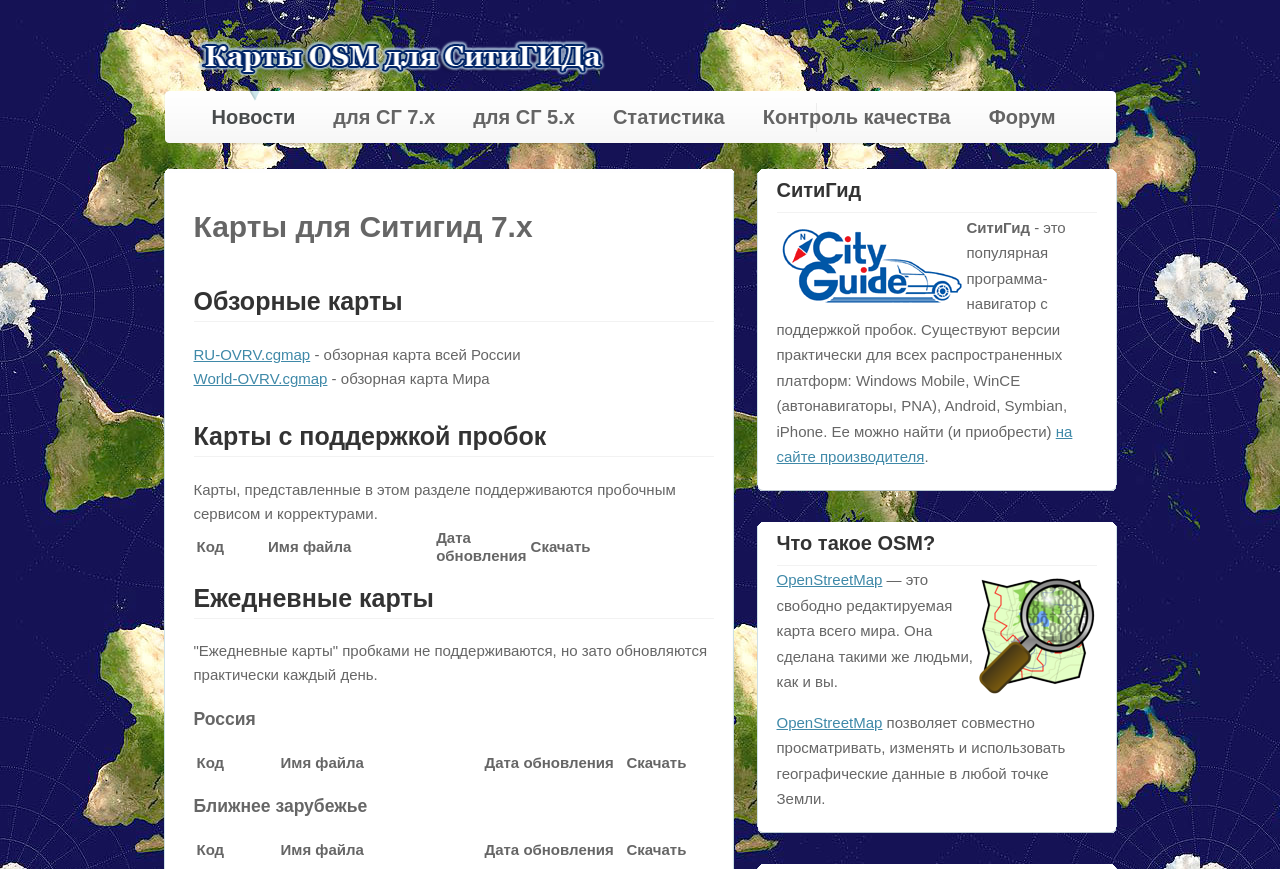
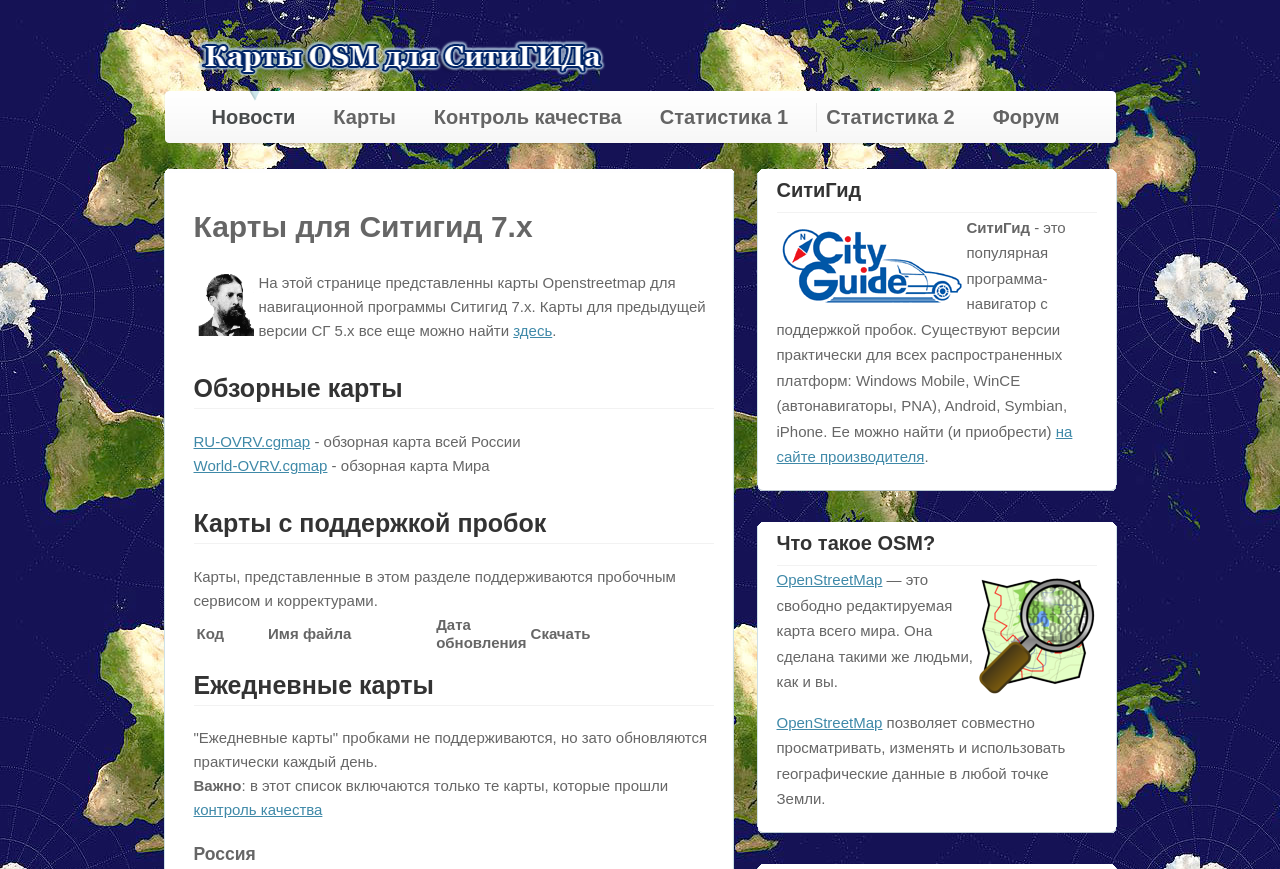
Before and after one commit to Zkir/osm2dcm, a PHP site: page /load_and_zoom/maps7.php in a window 1280 px wide. Shown: the top 869 px of the page. Run offline with PHP 8.4, Linux system fonts and the light colour scheme; data that the repository does not hold is empty.

Commit message:
Статистика и разные обновления.

```diff
--- a/peirce.ru/index.php
+++ b/peirce.ru/index.php
@@ -16,9 +16,8 @@
   	                 Что-то мне говорит, что ты ищешь карты. Ты попал туда, куда нужно.
                      Здесь представлены карты из проекта OpenStreetMap, преобразованные для навигационной системы
                      <b>СитиГИД</b>.
-                     У нас есть карты <a href="http://peirce.gis-lab.info/misc.php">европейских стран для Ситигида</a>
-                     а так же <a href="http://peirce.gis-lab.info/daily.php">ежедневные сборки</a> регионов России
-                     на базе данных OSM.
+                     У нас есть карты <a href="http://peirce.gis-lab.info/daily">регионов России, ближнего зарубежья и избранных европейских стран</a>
+                     на основе данных OSM.
 
                      </P>');
 
--- a/peirce.ru/maps5.php
+++ b/peirce.ru/maps5.php
@@ -17,7 +17,9 @@
   //$zPage->WriteHtml( "<H2>Карты с пробками</H2>");
   //PrintMapListOld ($xml3,"Карты с пробками");
 
-  $zPage->WriteHtml( "На этой странице представлены карты OSM для СитиГид 5.x. Поскольку 5.x является устаревшей версией, эти карты больше обновляться не будут.");
+  $zPage->WriteHtml( '<P> <img src="img/peirce.jpg" height="65px"  style="float:left;"
+                        title="Чарльз Сандерс Пирс - знаменитый американский ученый, философ, логик и картограф"> На этой странице представлены карты OSM для СитиГид 5.x.
+                      Поскольку 5.x является устаревшей версией, эти карты больше обновляться не будут. Настоятельно рекомендуется обновиться до версии 7.x </p>');
 
   $zPage->WriteHtml( "<H2>Россия</H2>");
   PrintMapList ($xml,"Россия");
--- a/peirce.ru/maps7.php
+++ b/peirce.ru/maps7.php
@@ -14,6 +14,12 @@
   $xml3 = simplexml_load_file("maplist_old.xml"); //Ручные карты
 
   $zPage->WriteHtml( "<H1>Карты для Ситигид 7.x</H1>");
+  $zPage->WriteHtml('<P> <img src="img/peirce.jpg" height="65px"  style="float:left;"
+                        title="Чарльз Сандерс Пирс - знаменитый американский ученый, философ, логик и картограф">
+  	                 На этой странице представленны карты Openstreetmap для навигационной программы Ситигид 7.x.
+  	                 Карты для предыдущей версии СГ 5.x все еще можно найти <a href="/maps5.php">здесь<a>.
+
+                     </P>');
 
   $zPage->WriteHtml( "<H2>Обзорные карты</H2>");
   $zPage->WriteHtml('
@@ -26,7 +32,8 @@
   PrintMapListOld ($xml3,"Карты с пробками");
 
   $zPage->WriteHtml('<H2>Ежедневные карты</H2>');
-  $zPage->WriteHtml('"Ежедневные карты" пробками не поддерживаются, но зато обновляются практически каждый день.');
+  $zPage->WriteHtml('"Ежедневные карты" пробками не поддерживаются, но зато обновляются практически каждый день. <br/>
+                     <b>Важно</b>: в этот список включаются только те карты, которые прошли <a href="/qa">контроль качества</a>  ');
 
   $zPage->WriteHtml( "<H3>Россия</H3>");
   PrintMapList ($xml,"Россия");
@@ -37,6 +44,7 @@
   $zPage->WriteHtml( "<H3>Дальнее зарубежье </H3>");
   PrintMapList ($xml,"Дальнее Зарубежье");
 
+/*
   $zPage->WriteHtml( "<H2>Все карты, торрент </H2>");
 
   $zPage->WriteHtml( '
@@ -55,6 +63,9 @@
       По техническим причинам, в раздачу не попали две имеющиеся обзорки, Мира и России (экспериметальные)<br />'
       );
 
+  */
+//  $zPage->WriteHtml( "<H2>См. также </H2>");
+//  $zPage->WriteHtml( "Возникли вопросы? Их можно задать <a href="">на форуме!</a>");
 
 
  $zPage->Output();
--- a/peirce.ru/skins/kotelnikov/skin.php
+++ b/peirce.ru/skins/kotelnikov/skin.php
@@ -86,7 +86,7 @@
   </title>
   <script src="/sorttable.js" type="text/javascript"> </script>
   </head>
-  <body><div id="box">
+  <body class="claro"><div id="box">
    <!-- header -->
    <div id="header">
     <!-- logo -->
@@ -102,10 +102,13 @@
         <ul>
             <?php
             echo '<li id="active"><a href="'.$g_SelfUrl.'">Новости</a></li>
-                  <li><a href="'.$g_SelfUrl.'/daily">для СГ 7.x</a></li>
-                  <li><a href="'.$g_SelfUrl.'/maps5.php">для  СГ 5.x</a></li>
-                  <li><a href="'.$g_SelfUrl.'/stat">Статистика</a></li>
-                  <li><a href="'.$g_SelfUrl.'/qa">Контроль качества</a></li>';
+                  <li><a href="'.$g_SelfUrl.'/daily">Карты</a></li>';
+            echo  '<li><a href="'.$g_SelfUrl.'/qa">Контроль качества</a></li>';
+            //echo  '<li><a href="'.$g_SelfUrl.'/maps5.php">для  СГ 5.x</a></li>';
+            echo  '<li><a href="'.$g_SelfUrl.'/stat">Статистика 1</a></li>';
+            echo  '<li><a href="'.$g_SelfUrl.'/stat2">Статистика 2</a></li>';
+
+
                  // <li><a href="http://wiki.openstreetmap.org/wiki/RU:%D0%A1%D0%B8%D1%82%D0%B8%D0%93%D0%98%D0%94">ЧаВо</a></li>';
             echo  '<li><a href="http://forum.probki.net/forum/121-osm-karti-dlja-sitigid/">Форум</a></li>';
 
--- a/peirce.ru/stat.php
+++ b/peirce.ru/stat.php
@@ -65,6 +65,9 @@
 
   $zPage->WriteHtml(' <H2>См. также</H2>
   	 <ul>
+  	   <li>
+   	     <a href="/stat2">Статистика по готовым картам для СГ. </a>
+       </li>
    	   <li>
    	     <a href="http://gis-lab.info/projects/osm-stats.html">Статистика роста OSM по объектам по регионам </a> (GIS-Lab)
        </li>
```
Also changed, not shown: peirce.ru/addr.php (+35 -13 lines).
